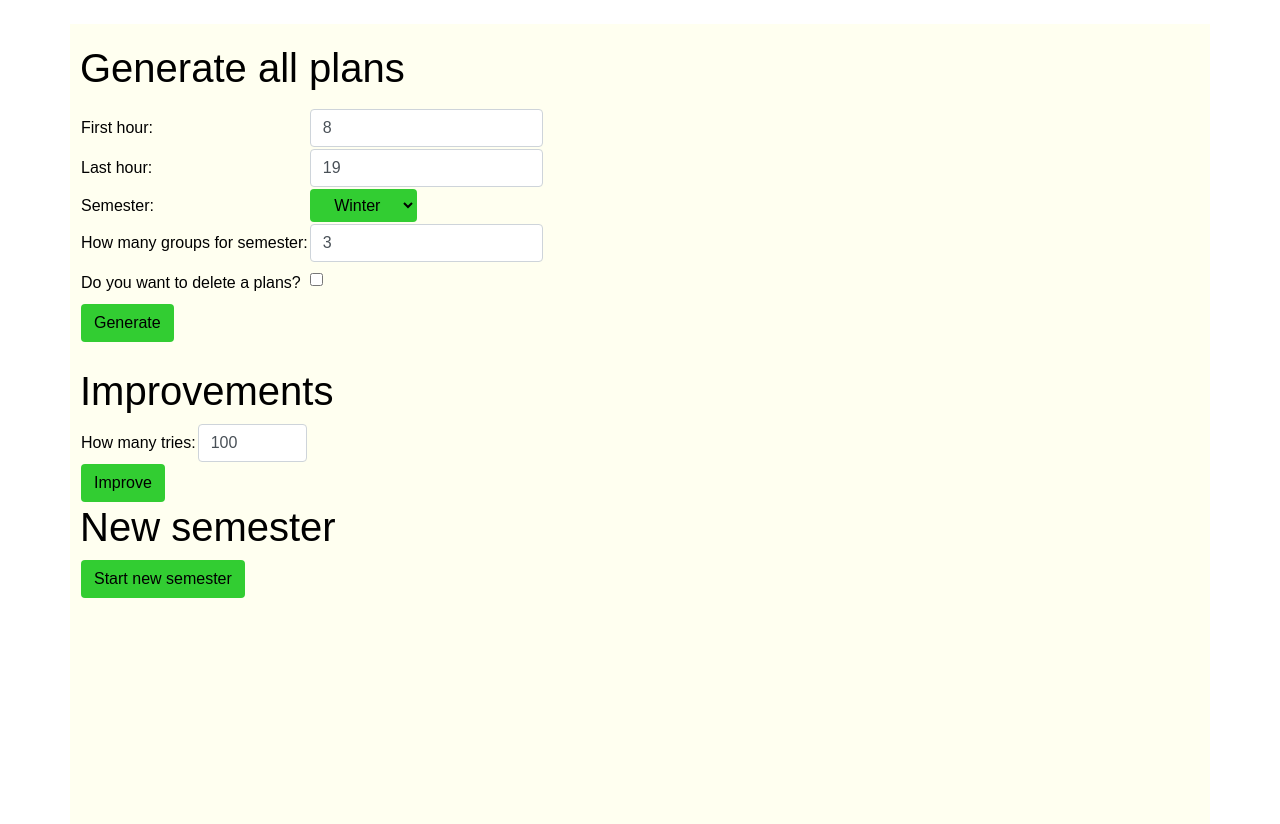
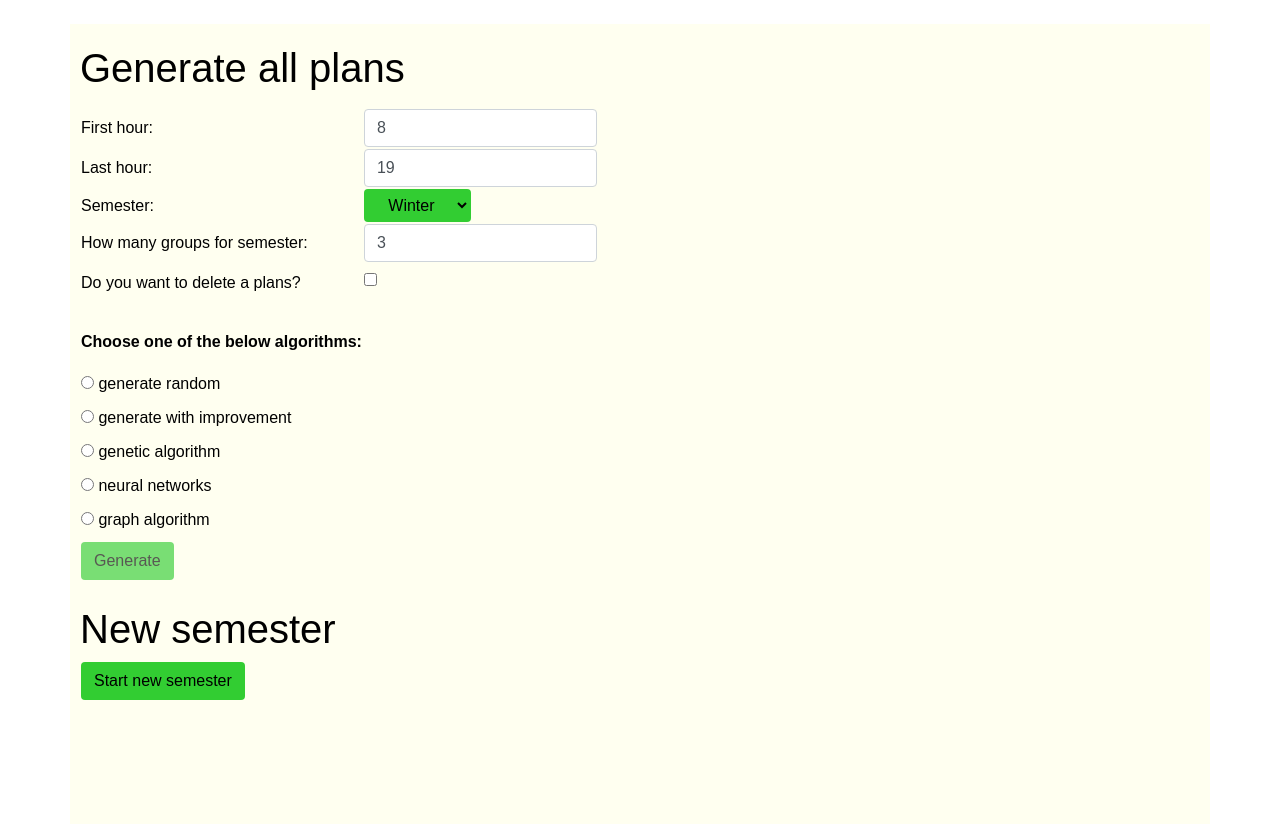
Before and after one commit to AdamStan/DjangoWebProject2, a Django app: template entities/templates/admin/generate.html in a window 1280 px wide. Shown: the part 56-880 px from the top of the page. Run offline with Django 3.2, Linux system fonts and the light colour scheme; the template is opened without the code that fills it, so the values that code supplies are empty; some libraries are stand-ins or nearby versions.

Commit message:
adding options to choose algorithms; temp switching off generating of plan

```diff
--- a/entities/templates/admin/generate.html
+++ b/entities/templates/admin/generate.html
@@ -5,6 +5,36 @@
 {% endblock %}
 {% block content %}
 <h1> Generate all plans </h1>
+<script>
+    function doWhenImprovement() {
+        document.getElementById("improvement-parameter").style.display = "block";
+        modifyVisibilityForGeneticFields("none");
+        document.getElementById("generatePlanButton").disabled = false;
+    }
+
+    function doWhenOthers() {
+        document.getElementById("improvement-parameter").style.display = "none";
+        modifyVisibilityForGeneticFields("none");
+        document.getElementById("generatePlanButton").disabled = false;
+    }
+
+    function doWhenGenetic() {
+        document.getElementById("improvement-parameter").style.display = "none";
+        modifyVisibilityForGeneticFields("block");
+        document.getElementById("generatePlanButton").disabled = false;
+    }
+
+    function modifyVisibilityForGeneticFields(option) {
+        document.getElementById("genetic-parameter1").style.display = option;
+        document.getElementById("genetic-parameter2").style.display = option;
+        document.getElementById("genetic-parameter3").style.display = option;
+    }
+</script>
+<style>
+.hidden {
+    display: none;
+}
+</style>
 <form action="{% url 'entities:make_generate' %}" method="post">
     <div>
       <p class="alert-success"> {{ s_message }} </p>
@@ -41,13 +71,50 @@
                 <td><input class="form-control-sm" type="checkbox" name="if_delete"/></td>
             </tr>
             <tr>
-                 <td><button class="btn background-second" type="submit" name="action" value="generate"> Generate </button></td>
+                <td><br></td>
+            </tr>
+            <tr>
+                <td><p class="text-xl-left font-weight-bold"> Choose one of the below algorithms: </p><td>
+            </tr>
+            <tr>
+                <td> <input type="radio" id="random" name="alogrithm" value="algorithm-random" onclick="doWhenOthers(this)" /> <label for="random"> generate random </label></td>
+            </tr>
+            <tr>
+                <td> <input type="radio" id="improvement" name="alogrithm" value="alogrithm-with-improvement" onclick="doWhenImprovement(this)"/> <label for="improvement"> generate with improvement</label> </td>
+            </tr>
+            <tr>
+                <td> <input type="radio" id="genetic" name="alogrithm" value="alogrithm-genetic" onclick="doWhenOthers(this)"/> <label for="genetic"> genetic algorithm </label> </td>
+            </tr>
+            <tr>
+                <td> <input type="radio" id="neural" name="alogrithm" value="alogrithm-nn" onclick="doWhenOthers(this)"/> <label for="neural"> neural networks </label> </td>
+            </tr>
+            <tr>
+                <td> <input type="radio" id="graph" name="alogrithm" value="alogrithm-graph" onclick="doWhenGenetic(this)"/> <label for="graph"> graph algorithm </label> </td>
+            </tr>
+            <tr class="hidden" id="improvement-parameter">
+                <td> How many tries: </td>
+                <td><input class="form-control" type="number" name="number_of_generation" min="1" max="20000" value="100" placeholder=""/></td>
+            </tr>
+            <tr class="hidden" id="genetic-parameter1">
+                <td> How many generations: </td>
+                <td><input class="form-control" type="number" name="number_of_generation" min="1" max="20000" value="100" placeholder=""/></td>
+            </tr>
+            <tr class="hidden" id="genetic-parameter2">
+                <td> Chance of crossover: </td>
+                <td><input class="form-control" type="number" name="number_of_crossover" min="0.01" max="1" value="0.5" step="0.01" placeholder=""/></td>
+            </tr>
+            <tr class="hidden" id="genetic-parameter3">
+                <td> Chance of mutation: </td>
+                <td><input class="form-control" type="number" name="number_of_mutation" min="0.01" max="1" value="0.5" step="0.01" placeholder=""/></td>
+            </tr>
+            <tr>
+                 <td><button id="generatePlanButton" class="btn background-second" type="submit" name="action" value="generate" disabled="true"> Generate </button></td>
             </tr>
         </table>
     </div>
 </form>
 <br/>
-<h1> Improvements </h1>
+<!-- <h1> Improvements </h1>
 <form action="{% url 'entities:improvement' %}" method="post">
     {% csrf_token %}
     <div class="table-responsive">
@@ -61,7 +128,7 @@
             </tr>
         </table>
     </div>
-</form>
+</form> -->
 <h1> New semester</h1>
 <form action="{% url 'entities:new_semester' %}" method="post">
     {% csrf_token %}
```
Also changed, not shown: entities/views/generate_page.py (+19 -14 lines), templates/base_layout.html (+0 -17 lines), templates/base_layout_timetable.html (+0 -17 lines).
